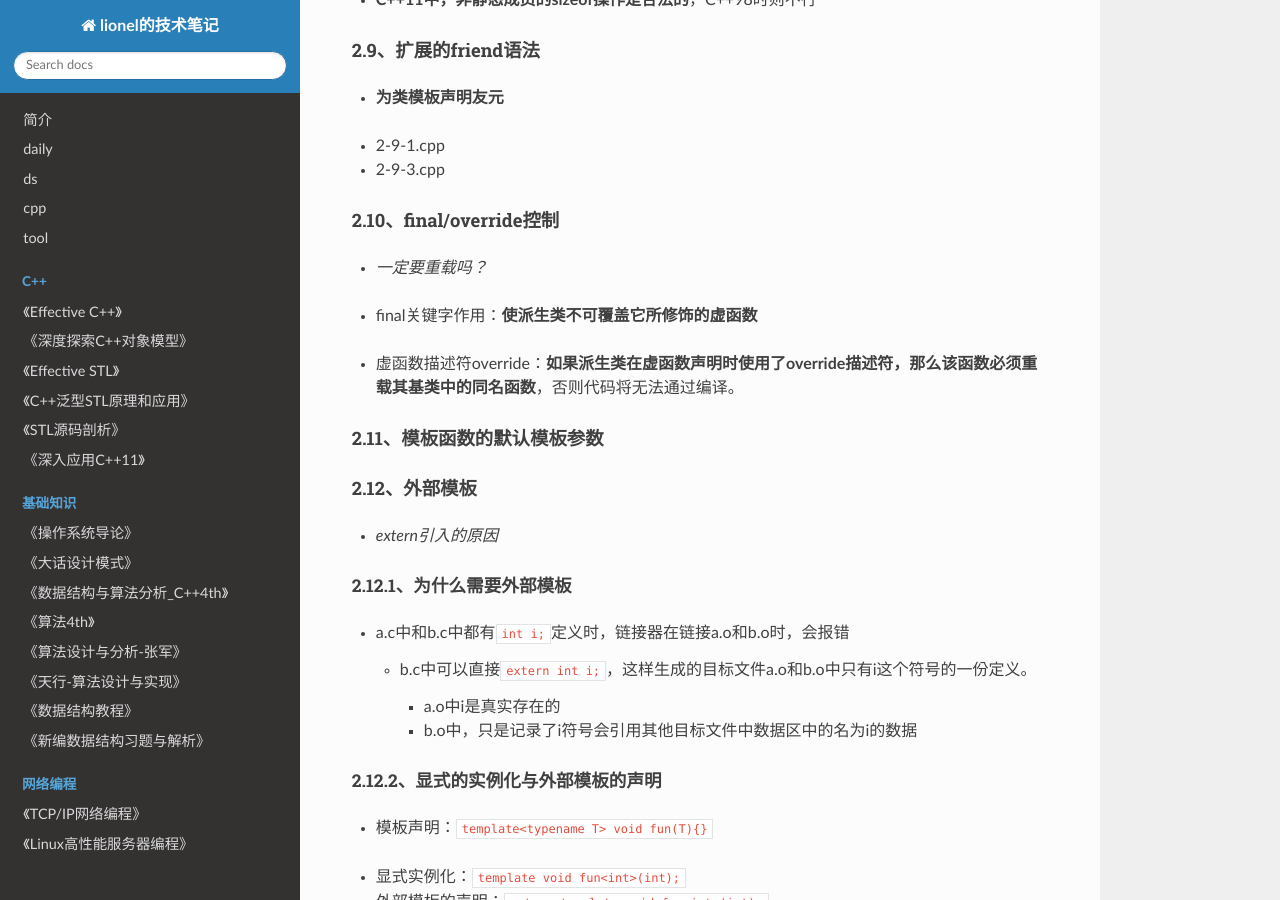
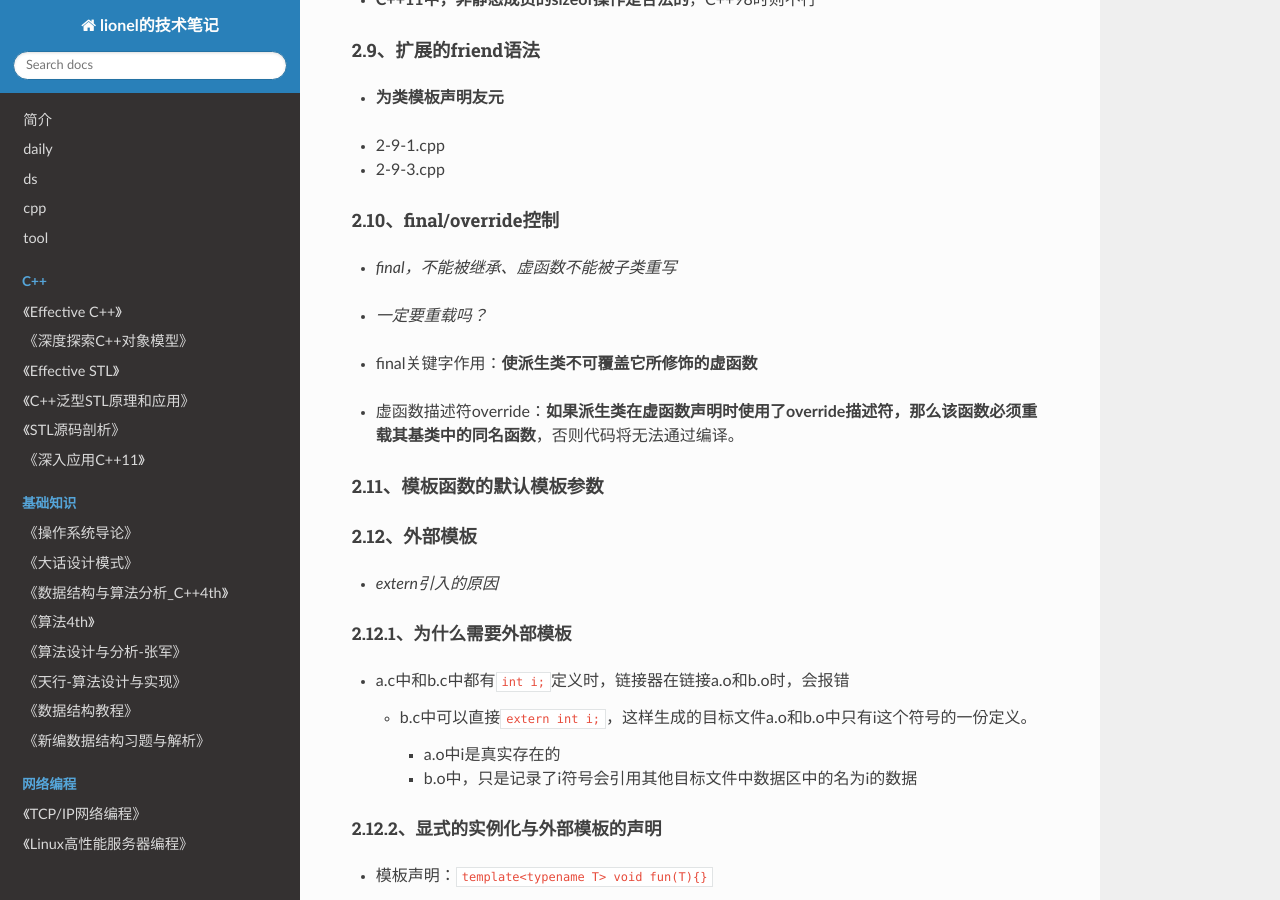
Before and after one commit to wolflion/booknotes, an MkDocs documentation site: the page built from docs/22C++modern/深入理解C++11.md, in a window 1280 px wide and 900 px high, scrolled down 3362 px. Built offline with MkDocs 1.6.1, drawn with Linux system fonts in a browser that asks for light colours; nearby versions of some CDN libraries.

Commit message:
Update 深入理解C++11.md

```diff
--- a/docs/22C++modern/深入理解C++11.md
+++ b/docs/22C++modern/深入理解C++11.md
@@ -136,6 +136,8 @@
 + 2-9-3.cpp
 
 #### 2.10、final/override控制
+
++ *final，不能被继承、虚函数不能被子类重写*
 
 + *一定要重载吗？*
 
```
